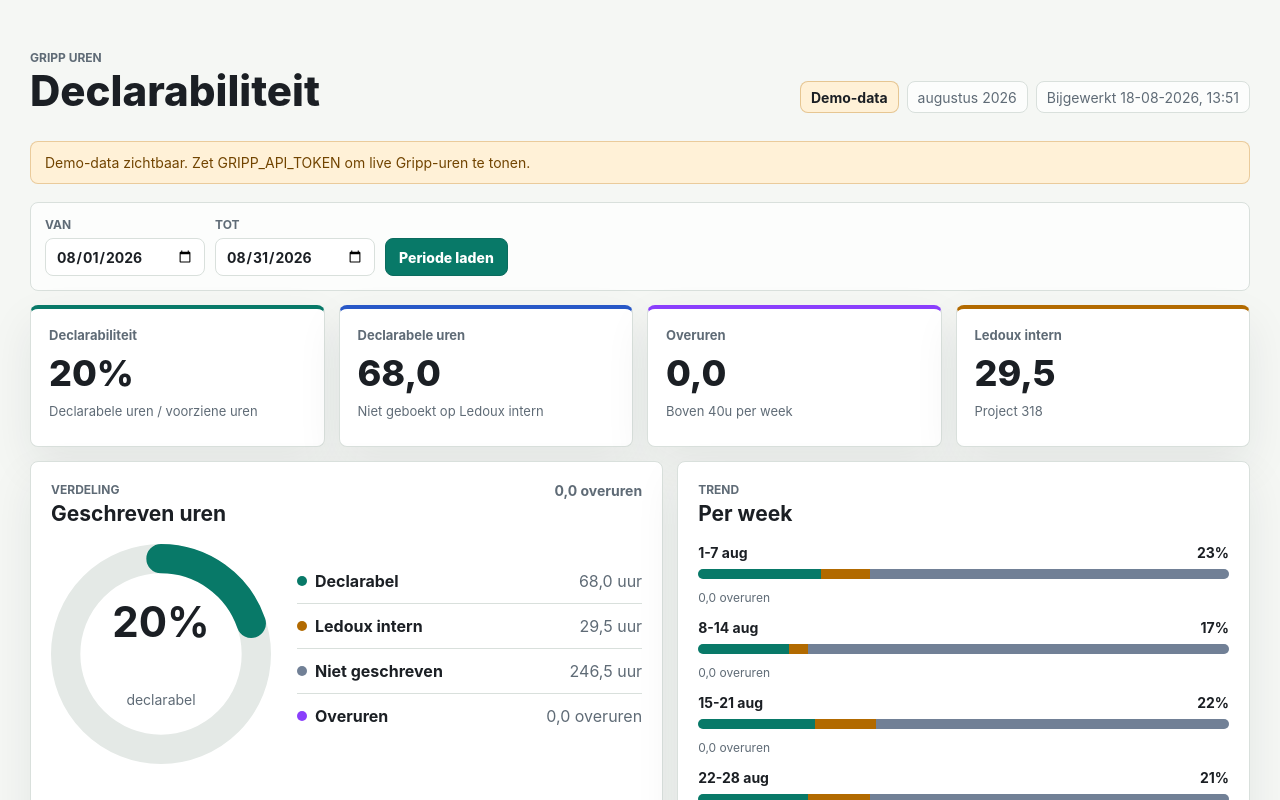
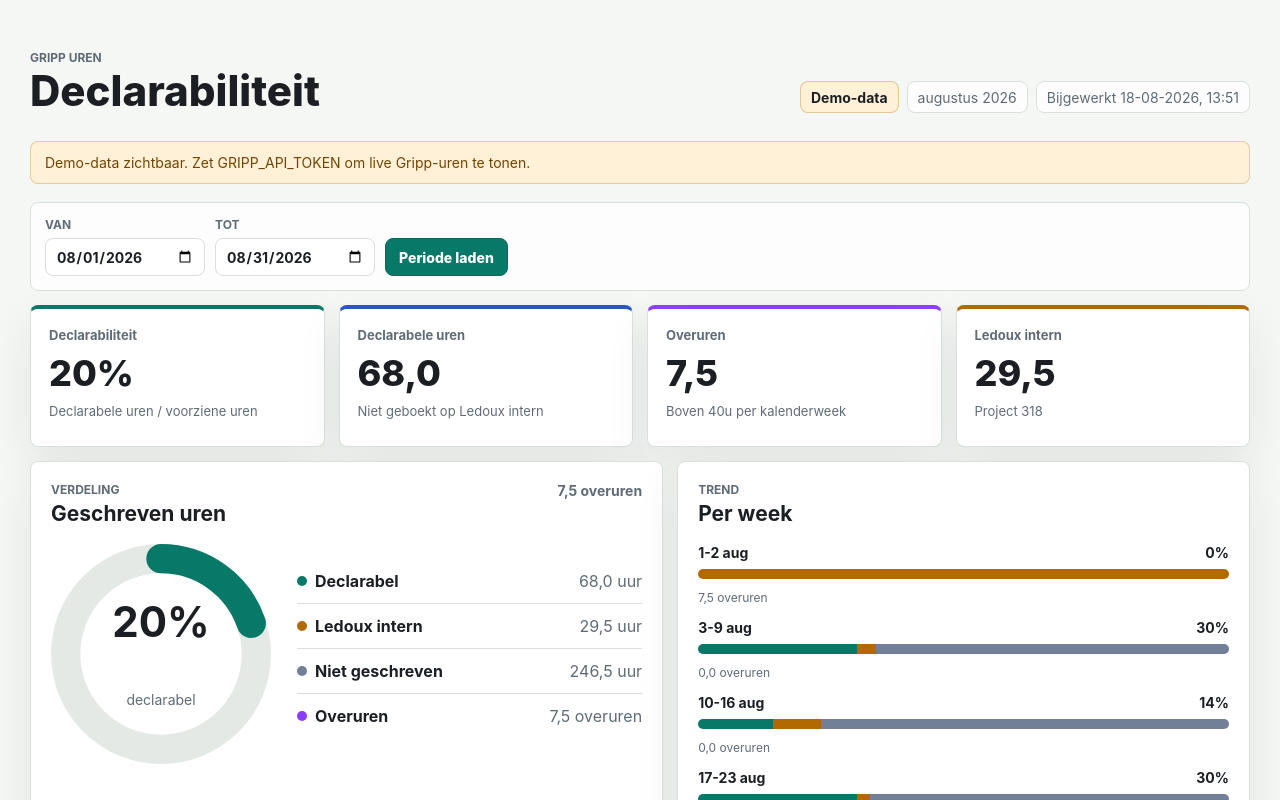
Before and after one commit to maxancedecot/GrippMCP, a Next.js app: page /dashboard in a window 1280 px wide. Shown: the top 800 px of the page. Built offline with nearby package versions, Linux system fonts and the light colour scheme.

Commit message:
Align overtime buckets to calendar weeks

```diff
--- a/app/dashboard/page.tsx
+++ b/app/dashboard/page.tsx
@@ -114,7 +114,7 @@ export default async function DashboardPage({ searchParams }: { searchParams?: P
       <section className="metric-grid" aria-label="Kerncijfers declarabiliteit">
         <MetricCard label="Declarabiliteit" value={`${formatPercent(dashboard.declarability)}%`} detail="Declarabele uren / voorziene uren" tone="good" />
         <MetricCard label="Declarabele uren" value={formatHours(dashboard.declarable)} detail={`Niet geboekt op ${INTERNAL_PROJECT_LABEL}`} tone="blue" />
-        <MetricCard label="Overuren" value={formatHours(dashboard.overtime)} detail="Boven 40u per week" tone="overtime" />
+        <MetricCard label="Overuren" value={formatHours(dashboard.overtime)} detail="Boven 40u per kalenderweek" tone="overtime" />
         <MetricCard label={INTERNAL_PROJECT_LABEL} value={formatHours(dashboard.internal)} detail={`Project ${INTERNAL_OFFERPROJECTBASE_ID}`} tone="warning" />
       </section>
 
@@ -251,7 +251,7 @@ export default async function DashboardPage({ searchParams }: { searchParams?: P
           <div className="project-line-row">
             <div>
               <span className="row-title">Overuren</span>
-              <span className="cell-muted">Som van weektotalen boven 40u</span>
+              <span className="cell-muted">Som van kalenderweken boven 40u</span>
             </div>
             <div className="project-line-metrics">
               <span>{formatHours(dashboard.overtime)} uur</span>
@@ -628,20 +628,23 @@ function applyWeeklyOvertime(
 
 function normalHoursForWeekBucket(weekKey: string, period: Period) {
   const bucketStart = parseDateKey(weekKey);
+  const periodStart = parseDateKey(period.start);
   const periodEnd = parseDateKey(period.end);
-  if (!bucketStart || !periodEnd) {
+  if (!bucketStart || !periodStart || !periodEnd) {
     return NORMAL_DAILY_HOURS * 5;
   }
 
   const bucketEnd = new Date(bucketStart);
   bucketEnd.setDate(bucketEnd.getDate() + 6);
-  if (bucketEnd > periodEnd) {
-    bucketEnd.setTime(periodEnd.getTime());
+  const start = bucketStart < periodStart ? new Date(periodStart) : new Date(bucketStart);
+  const end = bucketEnd > periodEnd ? new Date(periodEnd) : bucketEnd;
+  if (start > end) {
+    return 0;
   }
 
   let workingDays = 0;
-  const cursor = new Date(bucketStart);
-  while (cursor <= bucketEnd) {
+  const cursor = new Date(start);
+  while (cursor <= end) {
     const day = cursor.getDay();
     if (day !== 0 && day !== 6) {
       workingDays += 1;
@@ -834,7 +837,7 @@ function getPeriodFromParams(params: DashboardSearchParams): Period {
 
 function periodFromHours(hours: JsonRecord[]): Period {
   const dates = hours
-    .map((hour) => stringFrom(readField(hour, "date")))
+    .map((hour) => dateKeyFromValue(readField(hour, "date")))
     .filter((value): value is string => isDateKey(value))
     .sort();
 
@@ -860,24 +863,19 @@ function periodFromHours(hours: JsonRecord[]): Period {
 
 function makeWeekBuckets(startDate: Date, endDate: Date, shortMonth: string) {
   const buckets: WeekBucket[] = [];
-  const cursor = new Date(startDate);
-  cursor.setHours(0, 0, 0, 0);
-  const stop = new Date(endDate);
-  stop.setHours(0, 0, 0, 0);
+  const periodStart = startOfDay(startDate);
+  const stop = startOfDay(endDate);
+  const cursor = startOfIsoWeek(periodStart);
 
   while (cursor <= stop) {
     const bucketStart = new Date(cursor);
     const bucketEnd = new Date(cursor);
     bucketEnd.setDate(bucketEnd.getDate() + 6);
-    if (bucketEnd > stop) {
-      bucketEnd.setTime(stop.getTime());
-    }
+    const labelStart = bucketStart < periodStart ? periodStart : bucketStart;
+    const labelEnd = bucketEnd > stop ? stop : bucketEnd;
 
     const key = dateKey(bucketStart);
-    const label =
-      bucketStart.getMonth() === bucketEnd.getMonth()
-        ? `${bucketStart.getDate()}-${bucketEnd.getDate()} ${shortMonth}`
-        : `${formatShortDate(dateKey(bucketStart))} - ${formatShortDate(dateKey(bucketEnd))}`;
+    const label = formatWeekBucketLabel(labelStart, labelEnd, shortMonth);
     buckets.push({
       key,
       label
@@ -886,6 +884,28 @@ function makeWeekBuckets(startDate: Date, endDate: Date, shortMonth: string) {
   }
 
   return buckets;
+}
+
+function formatWeekBucketLabel(startDate: Date, endDate: Date, fallbackMonth: string) {
+  if (startDate.getMonth() === endDate.getMonth() && startDate.getFullYear() === endDate.getFullYear()) {
+    const month = new Intl.DateTimeFormat("nl-NL", { month: "short" }).format(startDate) || fallbackMonth;
+    return `${startDate.getDate()}-${endDate.getDate()} ${month}`;
+  }
+
+  return `${formatShortDate(dateKey(startDate))} - ${formatShortDate(dateKey(endDate))}`;
+}
+
+function startOfIsoWeek(date: Date) {
+  const start = startOfDay(date);
+  const daysSinceMonday = (start.getDay() + 6) % 7;
+  start.setDate(start.getDate() - daysSinceMonday);
+  return start;
+}
+
+function startOfDay(date: Date) {
+  const start = new Date(date);
+  start.setHours(0, 0, 0, 0);
+  return start;
 }
 
 function weekKeyForDate(value: string | undefined, period: Period) {
```
